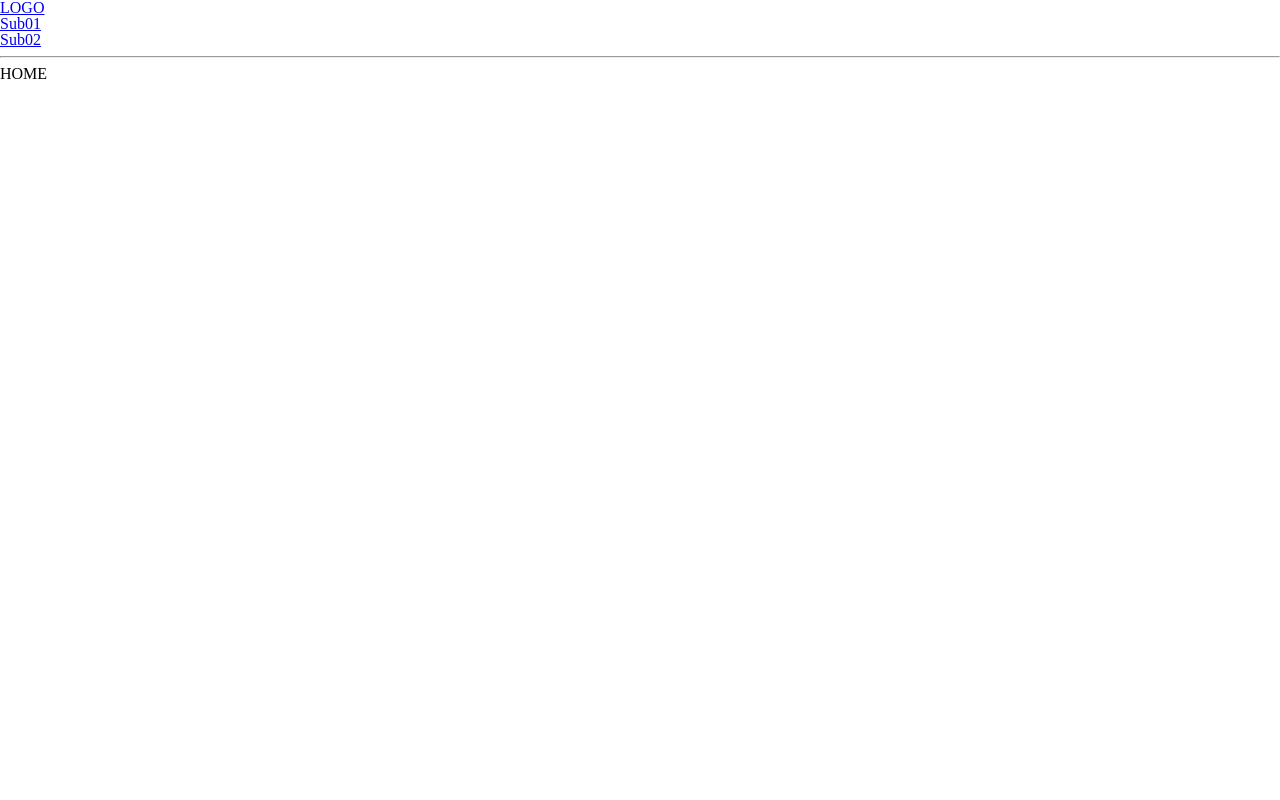
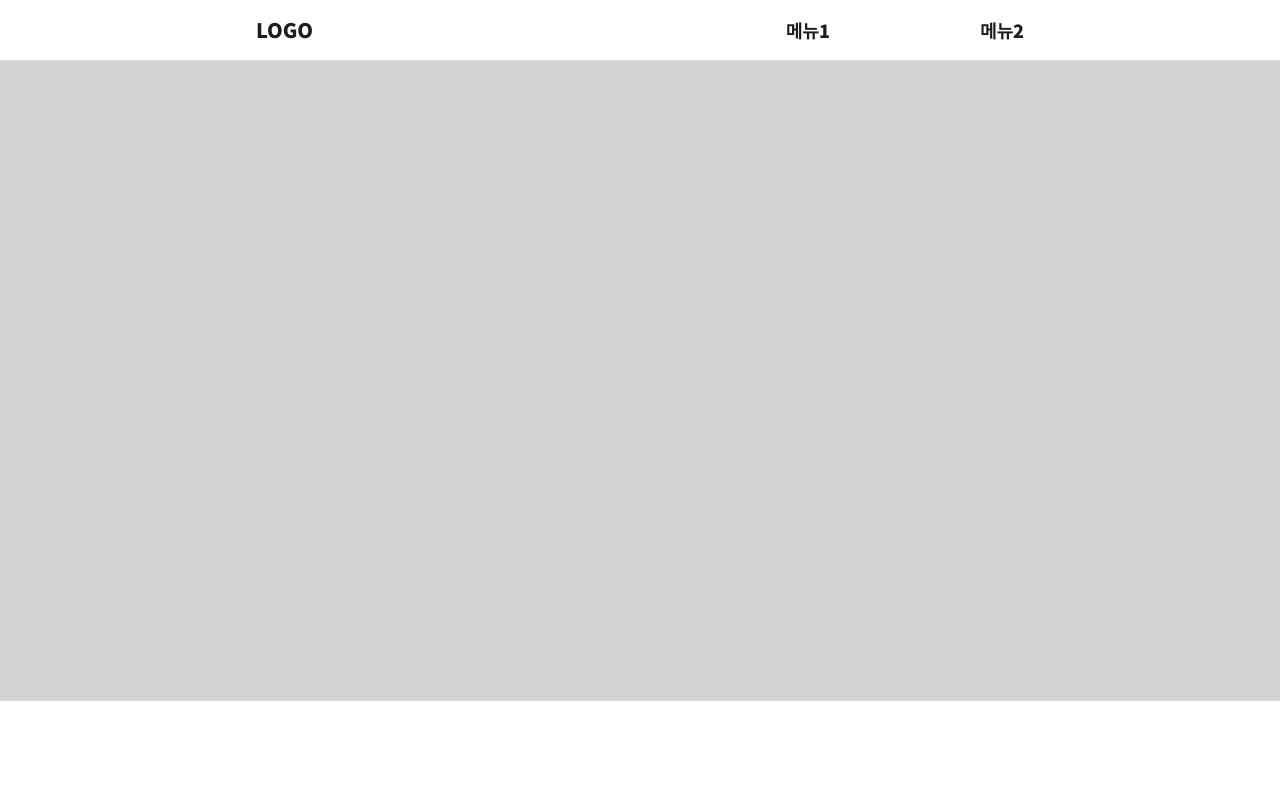
Before and after one commit to huiju04/react, a React (Create React App) app in the folder react_23/: page / in a window 1280 px wide. Shown: the top 800 px of the page. Built offline with nearby package versions, Linux system fonts and the light colour scheme.

Commit message:
홈페이지

```diff
--- a/react_23/src/App.js
+++ b/react_23/src/App.js
@@ -10,6 +10,7 @@
 import { Ex09 } from "./components/ex09/Ex09";
 import { Ex10 } from "./components/ex10/Ex10";
 import { Ex11 } from "./components/ex11/Ex11";
+import { Ex12 } from "./components/ex12/Ex12";
 
 const App = () => {
   return (
@@ -46,7 +47,10 @@
       {/* <Ex10 /> */}
 
       {/* 9일차 */}
-      <Ex11 />
+      {/* <Ex11 /> */}
+
+      {/* 10일차 */}
+      <Ex12 />
     </div>
   );
 };
--- a/react_23/src/GlobalStyled.js
+++ b/react_23/src/GlobalStyled.js
@@ -21,7 +21,12 @@
         box-sizing: border-box;
     }
     body{
-        /* font-family: 'Noto Sans KR', sans-serif; */
+        font-family: 'Noto Sans KR', sans-serif;
+    }
+
+    a{
+      text-decoration: none;
+      color: #1d1d1d;
     }
 `;
 // => 전체 영역에서 사용할 수 있는 스타일 처리법
--- /dev/null
+++ b/react_23/src/components/ex12/Ex12.js
@@ -0,0 +1,23 @@
+import { BrowserRouter, Route, Routes } from "react-router-dom";
+import { Home } from "./pages/Home";
+import { Sub01 } from "./pages/Sub01";
+import { Sub02 } from "./pages/Sub02";
+import { PageNotFound } from "./pages/PageNotFound";
+import { Header } from "./compornents/Header";
+
+export const Ex12 = () => {
+  return (
+    <BrowserRouter>
+      <Header />
+      <Home />
+      <Sub01 />
+      <Sub02 />
+      <Routes>
+        <Route path="/" element={Home} />
+        <Route path="/sub01" element={Sub01} />
+        <Route path="/sub02" element={Sub02} />
+        <Route path="/*" element={PageNotFound} />
+      </Routes>
+    </BrowserRouter>
+  );
+};
--- /dev/null
+++ b/react_23/src/components/ex12/compornents/Header.js
@@ -0,0 +1,44 @@
+import { Link } from "react-router-dom";
+import styled from "styled-components";
+
+export const Header = () => {
+  const SHeader = styled.header`
+    padding: 20px 20%;
+    display: flex;
+    justify-content: space-between;
+    align-items: center;
+    border-bottom: 1px solid #dbdbdb;
+  `;
+
+  const Logo = styled.h3`
+    font-size: 20px;
+    font-weight: 700;
+  `;
+
+  const Nav = styled.ul`
+    display: flex;
+    align-items: center;
+    font-size: 18px;
+    font-weight: 600;
+    li {
+      margin-left: 150px;
+    }
+  `;
+
+  return (
+    <SHeader>
+      <Logo>
+        <Link to={"/"}>LOGO</Link>
+      </Logo>
+
+      <Nav>
+        <li>
+          <Link to={"/sub01"}>메뉴1</Link>
+        </li>
+        <li>
+          <Link to={"/sub02"}>메뉴2</Link>
+        </li>
+      </Nav>
+    </SHeader>
+  );
+};
--- /dev/null
+++ b/react_23/src/components/ex12/pages/Home.js
@@ -0,0 +1,48 @@
+import { Link } from "react-router-dom";
+import styled from "styled-components";
+
+export const Home = () => {
+  const Banner = styled.div`
+    height: 80vh;
+    background-color: lightgray;
+  `;
+
+  const Section = styled.section`
+    padding: 150px 20%;
+    display: flex;
+    justify-content: space-between;
+  `;
+  const Con = styled.div`
+    width: 45%;
+    height: 600px;
+    background-color: lightgray;
+    box-shadow: 20px 20px 25px rgba(0, 0, 0, 0.3);
+    transition: 0.3s;
+    &:hover {
+      transform: translate(20px, 20px);
+      box-shadow: none;
+    }
+
+    a {
+      width: 100%;
+      height: 100%;
+      display: block;
+    }
+  `;
+
+  return (
+    <div>
+      <Banner></Banner>
+
+      <Section>
+        <Con>
+          <Link to={"/sub01"}></Link>
+        </Con>
+
+        <Con>
+          <Link to={"/sub02"}></Link>
+        </Con>
+      </Section>
+    </div>
+  );
+};
--- /dev/null
+++ b/react_23/src/components/ex12/pages/PageNotFound.js
@@ -0,0 +1,3 @@
+export const PageNotFound = () => {
+  return <div></div>;
+};
--- /dev/null
+++ b/react_23/src/components/ex12/pages/Sub01.js
@@ -0,0 +1,3 @@
+export const Sub01 = () => {
+  return <div></div>;
+};
--- /dev/null
+++ b/react_23/src/components/ex12/pages/Sub02.js
@@ -0,0 +1,3 @@
+export const Sub02 = () => {
+  return <div></div>;
+};
```
